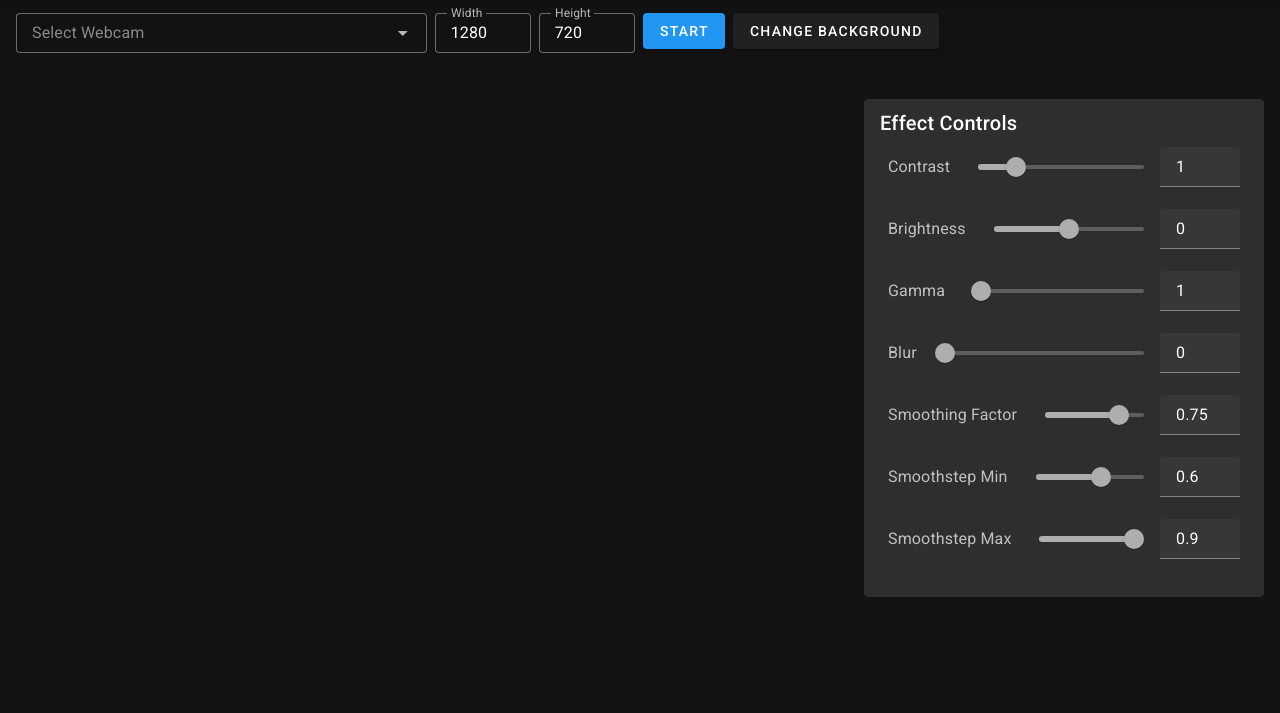
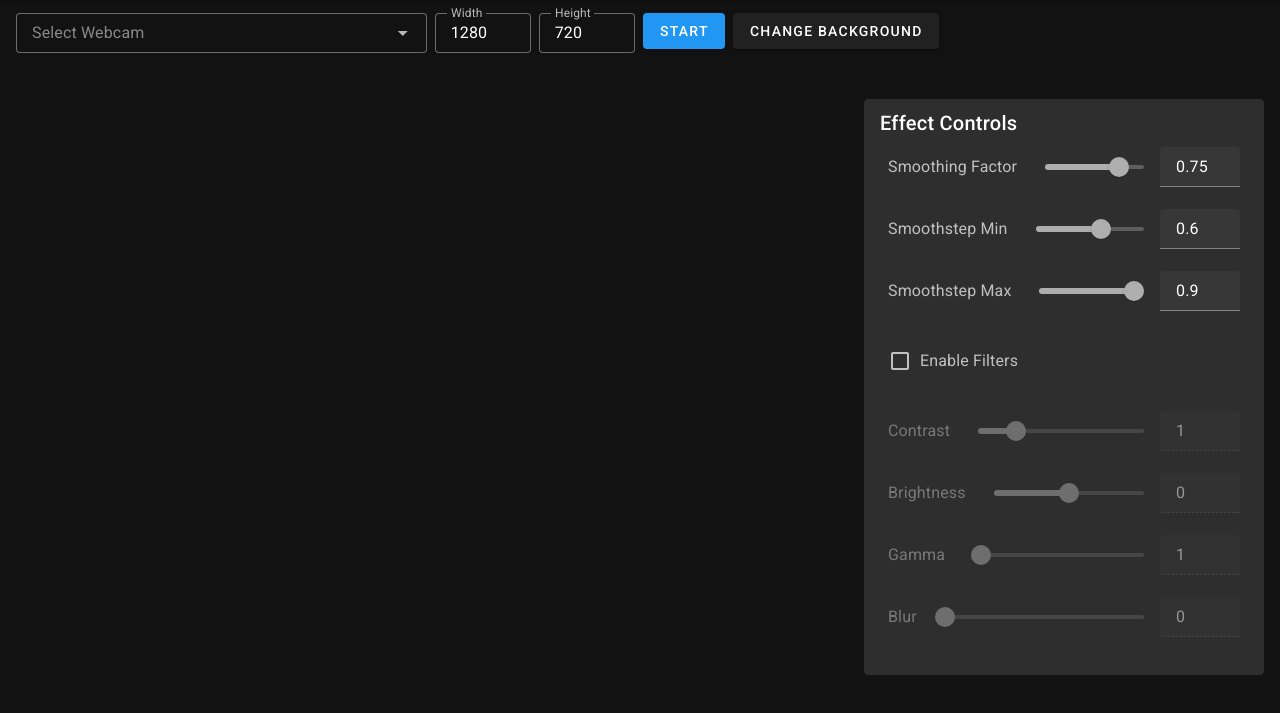
Before and after one commit to vpalmisano/virtual-background, a website built with webpack: page index.html in a window 1280 px wide. Shown: the part 51-764 px from the top of the page. Built offline with nearby package versions, Linux system fonts and the light colour scheme; no server answers.

Commit message:
Refactor index.html and related files to implement filter controls, including smoothing, smoothstep, and blur options. Introduce enableFilters toggle to manage filter application. Update TypeScript definitions and error logging for consistency.

```diff
--- a/index.html
+++ b/index.html
@@ -108,82 +108,6 @@
                                     <v-card-title>Effect Controls</v-card-title>
                                     <v-card-text>
                                         <v-slider
-                                            v-model="contrast"
-                                            label="Contrast"
-                                            min="0.1"
-                                            max="4"
-                                            step="0.1"
-                                            density="compact"
-                                        >
-                                            <template v-slot:append>
-                                                <v-text-field
-                                                    v-model="contrast"
-                                                    density="compact"
-                                                    style="width: 5rem"
-                                                    type="number"
-                                                    hide-details
-                                                    single-line
-                                                ></v-text-field>
-                                            </template>
-                                        </v-slider>
-                                        <v-slider
-                                            v-model="brightness"
-                                            label="Brightness"
-                                            min="-1"
-                                            max="1"
-                                            step="0.01"
-                                            density="compact"
-                                        >
-                                            <template v-slot:append>
-                                                <v-text-field
-                                                    v-model="brightness"
-                                                    density="compact"
-                                                    style="width: 5rem"
-                                                    type="number"
-                                                    hide-details
-                                                    single-line
-                                                ></v-text-field>
-                                            </template>
-                                        </v-slider>
-                                        <v-slider
-                                            v-model="gamma"
-                                            label="Gamma"
-                                            min="0.1"
-                                            max="20"
-                                            step="0.1"
-                                            density="compact"
-                                        >
-                                            <template v-slot:append>
-                                                <v-text-field
-                                                    v-model="gamma"
-                                                    density="compact"
-                                                    style="width: 5rem"
-                                                    type="number"
-                                                    hide-details
-                                                    single-line
-                                                ></v-text-field>
-                                            </template>
-                                        </v-slider>
-                                        <v-slider
-                                            v-model="blur"
-                                            label="Blur"
-                                            min="0"
-                                            max="100"
-                                            step="1"
-                                            density="compact"
-                                        >
-                                            <template v-slot:append>
-                                                <v-text-field
-                                                    v-model="blur"
-                                                    density="compact"
-                                                    style="width: 5rem"
-                                                    type="number"
-                                                    hide-details
-                                                    single-line
-                                                ></v-text-field>
-                                            </template>
-                                        </v-slider>
-                                        <v-slider
                                             v-model="smoothing"
                                             label="Smoothing Factor"
                                             min="0.01"
@@ -240,6 +164,90 @@
                                                 ></v-text-field>
                                             </template>
                                         </v-slider>
+                                        <v-checkbox
+                                            v-model="enableFilters"
+                                            label="Enable Filters"
+                                        ></v-checkbox>
+                                        <v-slider
+                                            v-model="contrast"
+                                            label="Contrast"
+                                            min="0.1"
+                                            max="4"
+                                            step="0.1"
+                                            density="compact"
+                                            :disabled="!enableFilters"
+                                        >
+                                            <template v-slot:append>
+                                                <v-text-field
+                                                    v-model="contrast"
+                                                    density="compact"
+                                                    style="width: 5rem"
+                                                    type="number"
+                                                    hide-details
+                                                    single-line
+                                                ></v-text-field>
+                                            </template>
+                                        </v-slider>
+                                        <v-slider
+                                            v-model="brightness"
+                                            label="Brightness"
+                                            min="-1"
+                                            max="1"
+                                            step="0.01"
+                                            density="compact"
+                                            :disabled="!enableFilters"
+                                        >
+                                            <template v-slot:append>
+                                                <v-text-field
+                                                    v-model="brightness"
+                                                    density="compact"
+                                                    style="width: 5rem"
+                                                    type="number"
+                                                    hide-details
+                                                    single-line
+                                                ></v-text-field>
+                                            </template>
+                                        </v-slider>
+                                        <v-slider
+                                            v-model="gamma"
+                                            label="Gamma"
+                                            min="0.1"
+                                            max="20"
+                                            step="0.1"
+                                            density="compact"
+                                            :disabled="!enableFilters"
+                                        >
+                                            <template v-slot:append>
+                                                <v-text-field
+                                                    v-model="gamma"
+                                                    density="compact"
+                                                    style="width: 5rem"
+                                                    type="number"
+                                                    hide-details
+                                                    single-line
+                                                ></v-text-field>
+                                            </template>
+                                        </v-slider>
+                                        <v-slider
+                                            v-model="blur"
+                                            label="Blur"
+                                            min="0"
+                                            max="100"
+                                            step="1"
+                                            density="compact"
+                                            :disabled="!enableFilters"
+                                        >
+                                            <template v-slot:append>
+                                                <v-text-field
+                                                    v-model="blur"
+                                                    density="compact"
+                                                    style="width: 5rem"
+                                                    type="number"
+                                                    hide-details
+                                                    single-line
+                                                ></v-text-field>
+                                            </template>
+                                        </v-slider>
                                     </v-card-text>
                                 </v-card>
                             </v-col>
@@ -270,6 +278,7 @@
                         webcamWidth: 1280,
                         webcamHeight: 720,
                         streaming: false,
+                        enableFilters: false,
                         contrast: 1.0,
                         brightness: 0,
                         gamma: 1.0,
@@ -280,6 +289,10 @@
                     };
                 },
                 watch: {
+                    enableFilters(newValue) {
+                        if (VirtualBackground && VirtualBackground.options)
+                            VirtualBackground.options.enableFilters = newValue;
+                    },
                     contrast(newValue) {
                         if (VirtualBackground && VirtualBackground.options)
                             VirtualBackground.options.contrast = newValue;
@@ -394,16 +407,13 @@
                             const file = files[0];
                             const imageUrl = URL.createObjectURL(file);
                             VirtualBackground.options.backgroundImageUrl = imageUrl;
-                            console.log('Background image updated to:', imageUrl);
                         }
                     },
                 },
                 mounted() {
                     this.initializePage();
                 },
-                setup() {
-                    // If using Composition API primarily
-                },
+                setup() {},
             });
 
             app.use(vuetify).mount('#app');
--- a/virtual-background.user.js
+++ b/virtual-background.user.js
@@ -34,5 +34,5 @@ try {
         };
     }
 } catch (e) {
-    console.error('Error loading virtualbackground', e);
+    console.error('Error loading virtual-background', e);
 }
```
Also changed, not shown: src/index.ts (+6 -5 lines).
